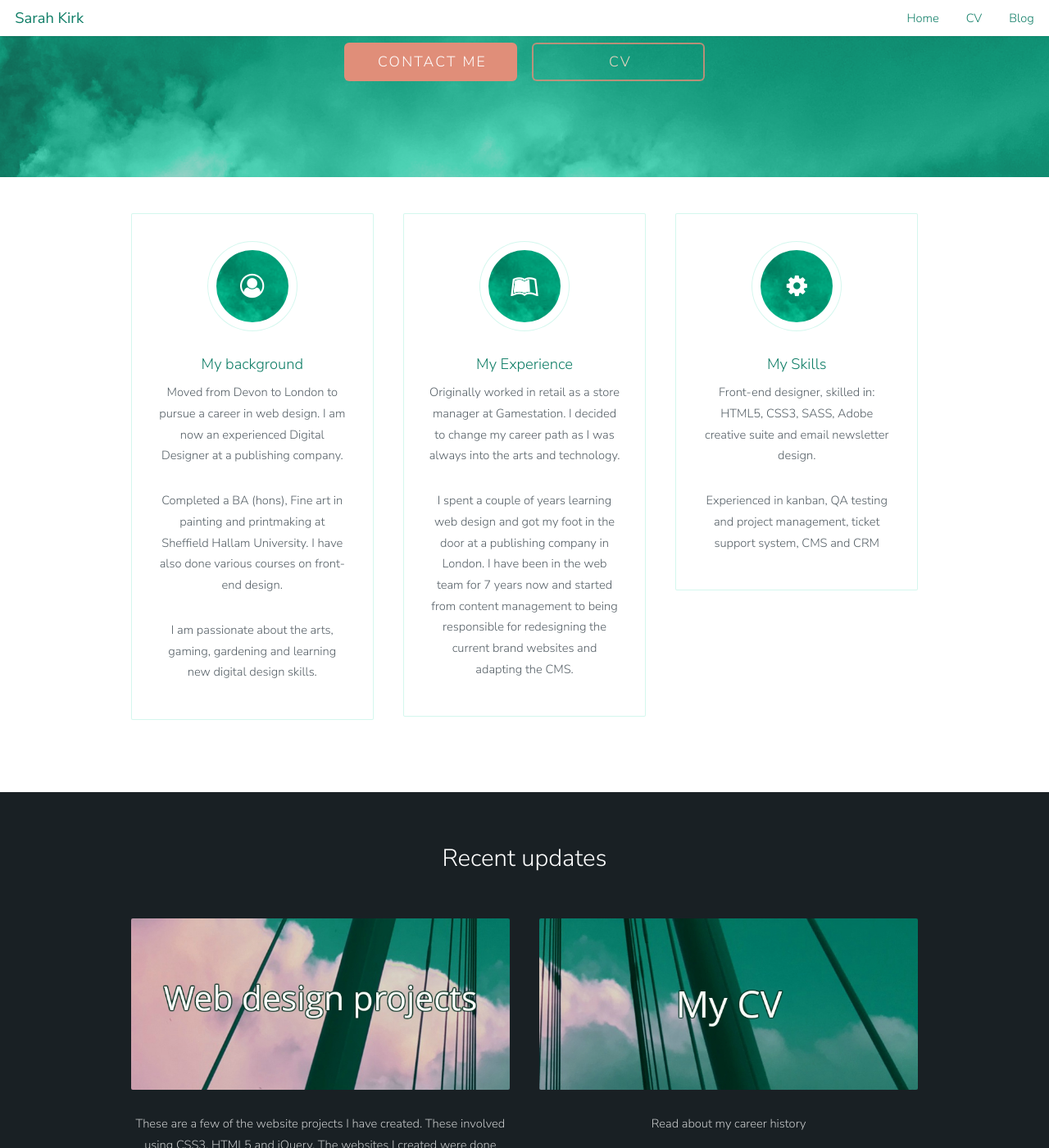
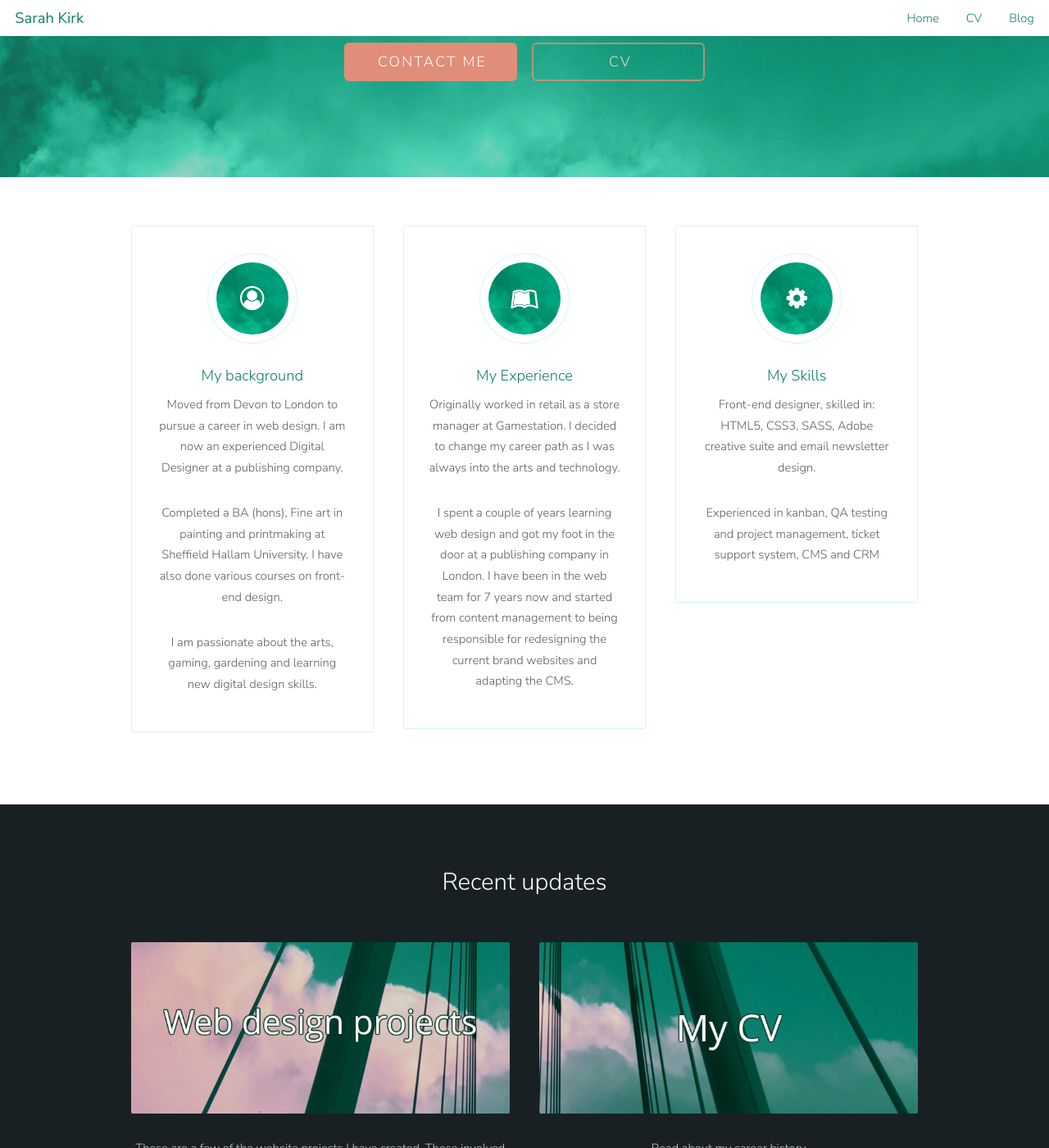
Before and after one commit to Kharsikar/kharsikar.github.io, a Jekyll site: the page built from index.html, in a window 1280 px wide and 1400 px high, scrolled down 234 px. Shown: the whole window at 82% size. Built offline with Jekyll 4.4.1, drawn with Linux system fonts in a browser that asks for light colours.

Commit message:
Some tweaks

```diff
--- a/css/style.css
+++ b/css/style.css
@@ -852,7 +852,7 @@
 /* Wrapper */
 
 	.wrapper {
-		padding: 3em 0 4em 0;
+		padding: 4em 0 4em 0;
 	}
 
 		.wrapper.style1 {
@@ -998,7 +998,7 @@
 		background-position: center center;
 		background-repeat: no-repeat;
 		color: #d8d8d8;
-		padding: 14em 0;
+		padding: 18em 0;
 		text-align: center;
 		position: relative;
 		background-color: rgb(40, 214, 172);
@@ -1152,7 +1152,7 @@
 /* Footer */
 
 	#footer {
-		background: rgba(16, 126, 103, 0.15);
+		background: rgba(16, 126, 103, 0.05);
 		padding: 2em 0 2em 0;
 	}
 
```
